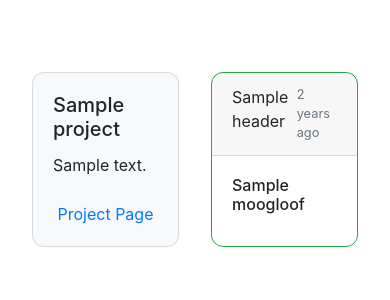
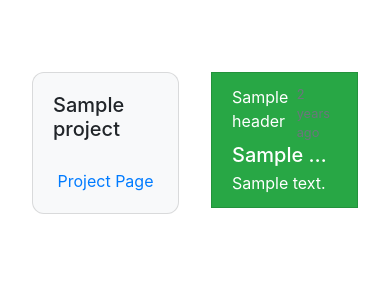
Before and after one commit to moogloof/moogloof.com, a Flask app: page /projects in a window 390 px wide. Shown: the part 96-396 px from the top of the page. Run offline with Flask 2, Linux system fonts and the light colour scheme; a database or web service that is not in the repository returns one stand-in record (values such as "Sample title").

Commit message:
fixed the thingy disappaering on phones in projects page

```diff
--- a/moogloof/templates/projects.html
+++ b/moogloof/templates/projects.html
@@ -21,7 +21,7 @@
 		</div>
 	</div>
 	{% if important_update is not none %}
-	<div class="px-3">
+	<div class="px-3 d-none d-lg-block">
 		<div class="card h-100 bg-white text-black border-success">
 			<div class="card-header d-flex justify-content-between">
 				{{ important_update.header }}
@@ -34,7 +34,7 @@
 		</div>
 	</div>
 	{% else %}
-	<div class="px-3">
+	<div class="px-3 d-none d-lg-block">
 		<div class="card h-100 bg-white text-black">
 			<div class="card-header d-flex justify-content-between">
 				{{ updates[0].header }}
@@ -47,7 +47,7 @@
 		</div>
 	</div>
 	{% endif %}
-	<div class="list-group rounded-0 h-100 d-none d-lg-block">
+	<div class="list-group rounded-0 h-100 px-3">
 		{% for update in updates %}
 		{% if update.important %}
 		<a href="#" class="list-group-item list-group-item-action bg-success text-white">
```
